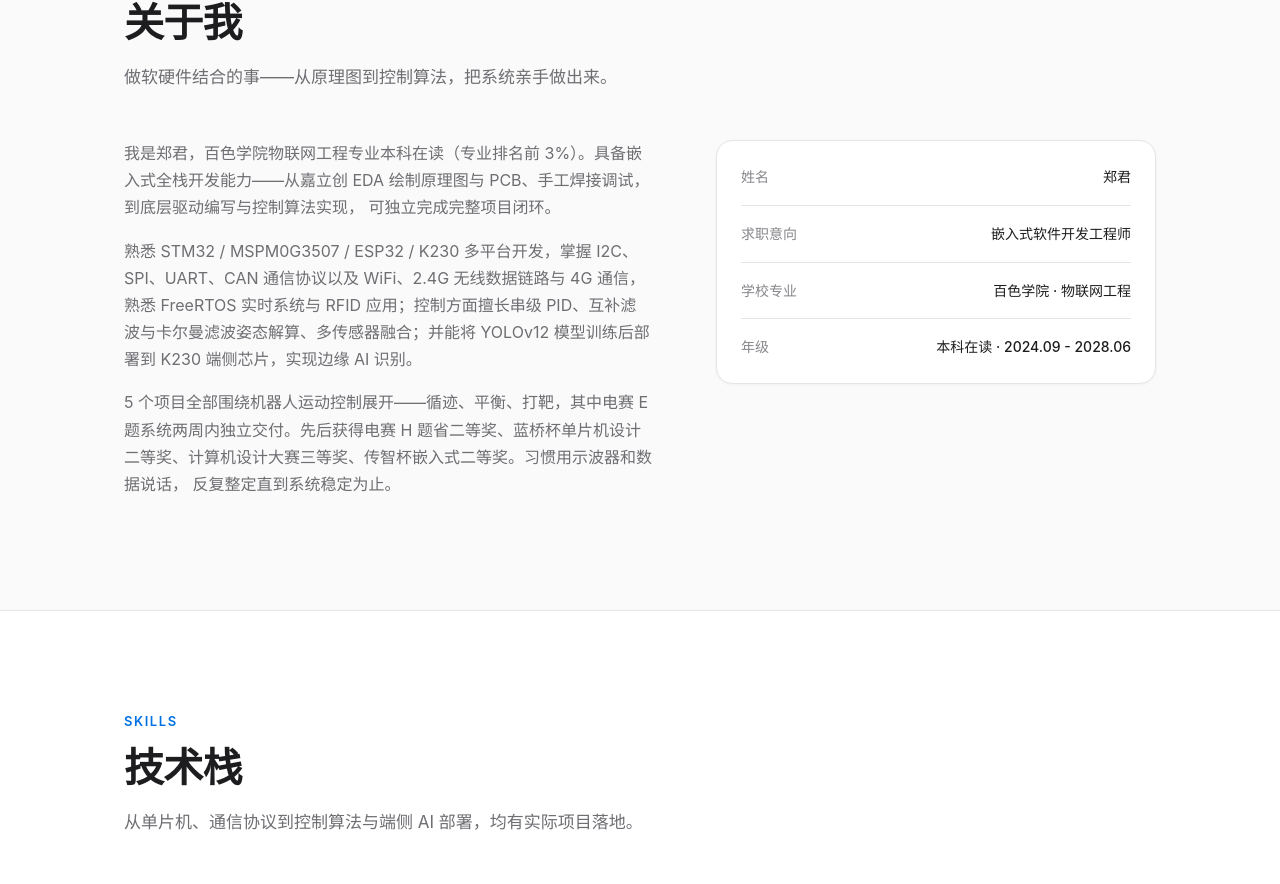
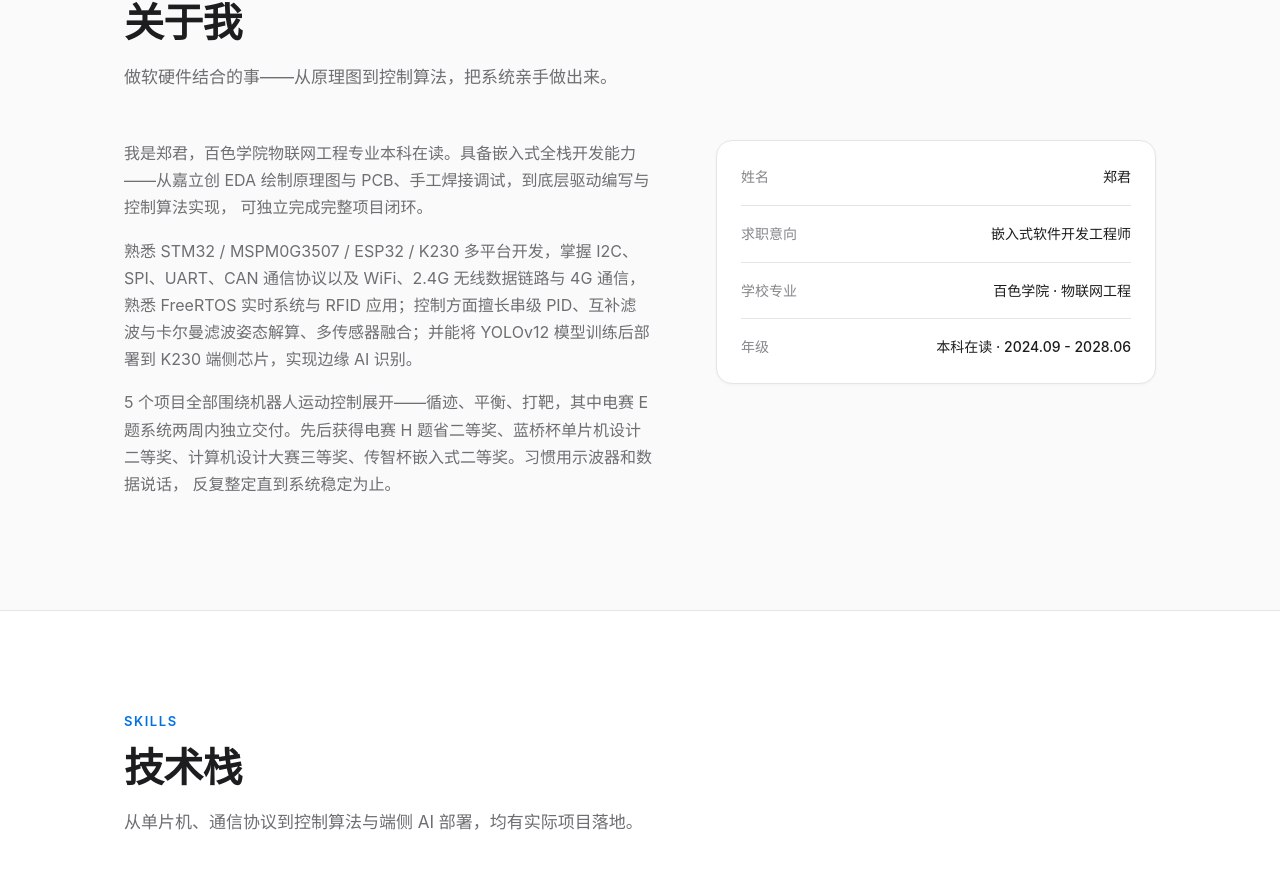
Before and after one commit to junzheng837-beep/portfolio, a React (Vite) app: page / in a window 1280 px wide. Shown: the part 934-1818 px from the top of the page. Built offline with nearby package versions, Linux system fonts and the light colour scheme.

Commit message:
去掉关于我正文中残留的专业排名

```diff
--- a/src/components/About.jsx
+++ b/src/components/About.jsx
@@ -16,8 +16,8 @@ export default function About() {
           <Reveal delay={100}>
             <div className="about-text">
               <p>
-                我是郑君，百色学院物联网工程专业本科在读（专业排名前
-                3%）。具备嵌入式全栈开发能力——从嘉立创 EDA
+                我是郑君，百色学院物联网工程专业本科在读。具备嵌入式全栈开发能力——从嘉立创
+                EDA
                 绘制原理图与 PCB、手工焊接调试，到底层驱动编写与控制算法实现，
                 可独立完成完整项目闭环。
               </p>
```
